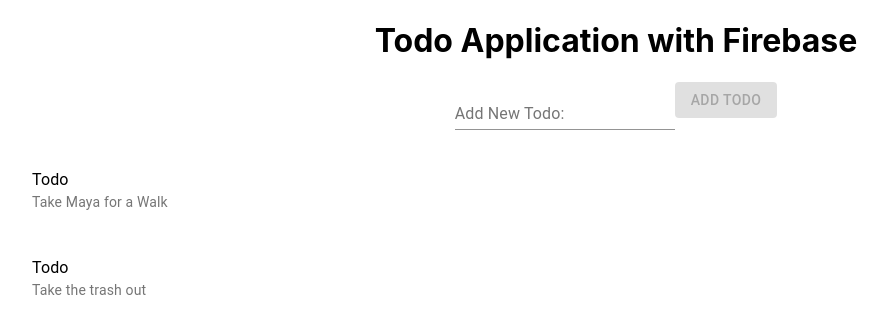
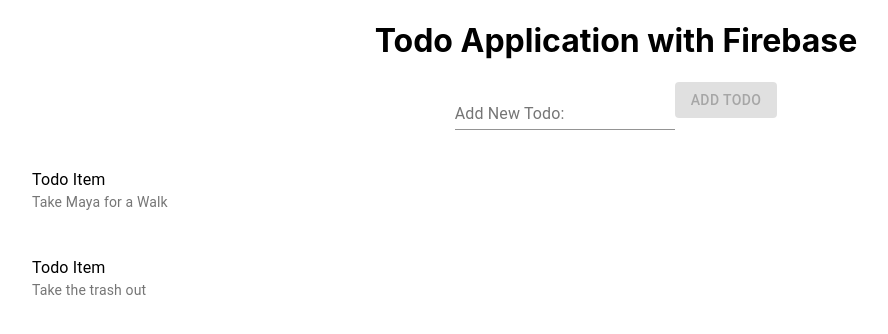
Before and after one commit to michaeldilulo/Todo-Application-Firebase, a React (Create React App) app: page / in a window 1280 px wide. Shown: the top 334 px of the page, without its empty margins (24-912 px from the left). Built offline with nearby package versions, Linux system fonts and the light colour scheme.

Commit message:
Firebase add to Project

```diff
--- a/package.json
+++ b/package.json
@@ -7,6 +7,7 @@
     "@testing-library/jest-dom": "^5.11.6",
     "@testing-library/react": "^11.1.2",
     "@testing-library/user-event": "^12.2.2",
+    "firebase": "^8.0.2",
     "react": "^17.0.1",
     "react-dom": "^17.0.1",
     "react-scripts": "4.0.0",
--- /dev/null
+++ b/src/Todo.css
@@ -0,0 +1,3 @@
+.todo__list {
+    text-align: center;
+}
--- a/src/Todo.js
+++ b/src/Todo.js
@@ -1,13 +1,14 @@
 // rfce = React Functional Component w/ export
 
 import { List, ListItem, ListItemText } from '@material-ui/core'
+import './Todo.css'
 import React from 'react'
 
 function Todo(props) {
     return (
-        <List>
+        <List className="todo__list">
             <ListItem>
-                <ListItemText primary="Todo" secondary={props.name}></ListItemText>
+                <ListItemText primary="Todo Item" secondary={props.name}></ListItemText>
             </ListItem>
         </List>
     )
```
Also changed, not shown: src/firebase.js (added, +17 -0 lines), 1 other file (tests, documents, lock files or other folders).
